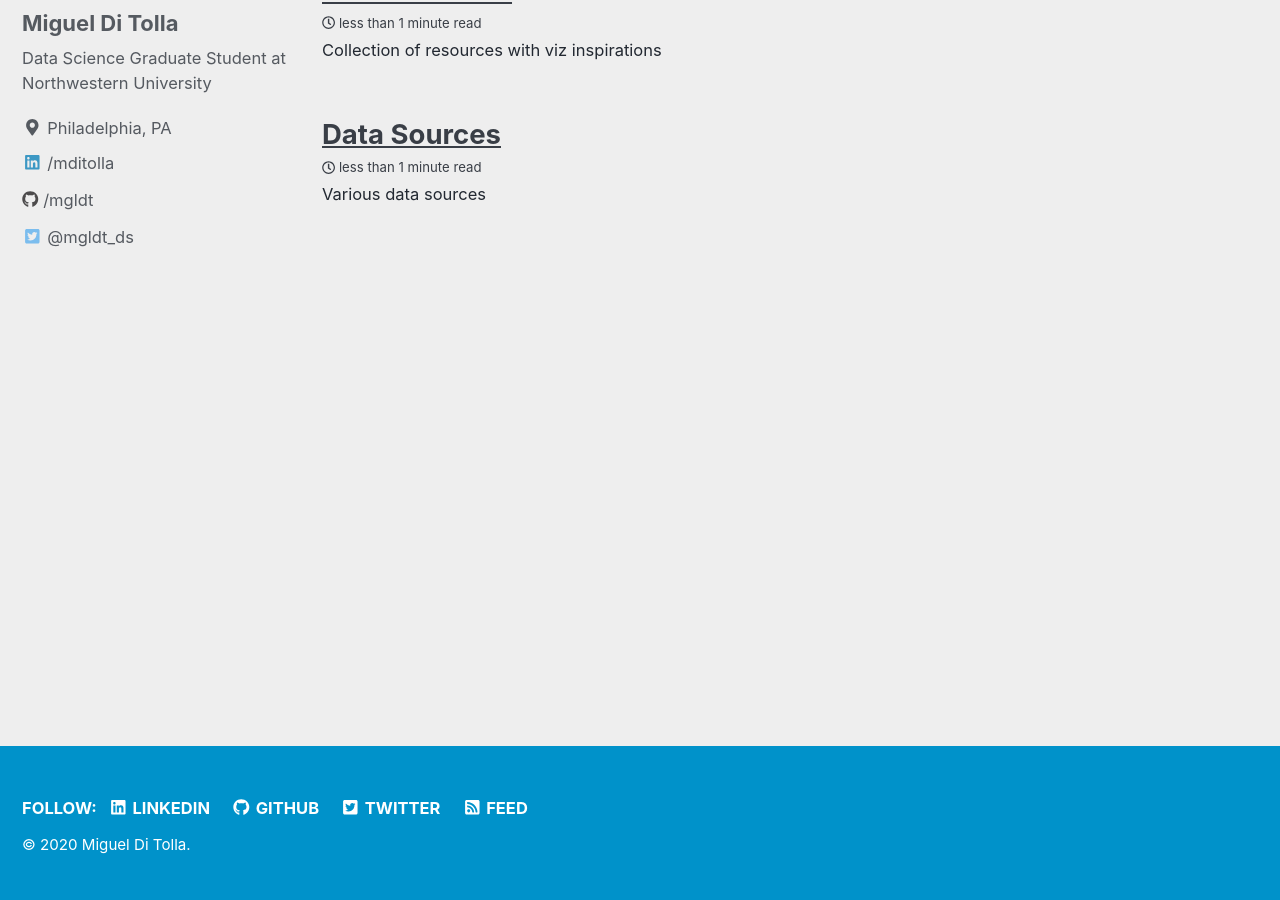
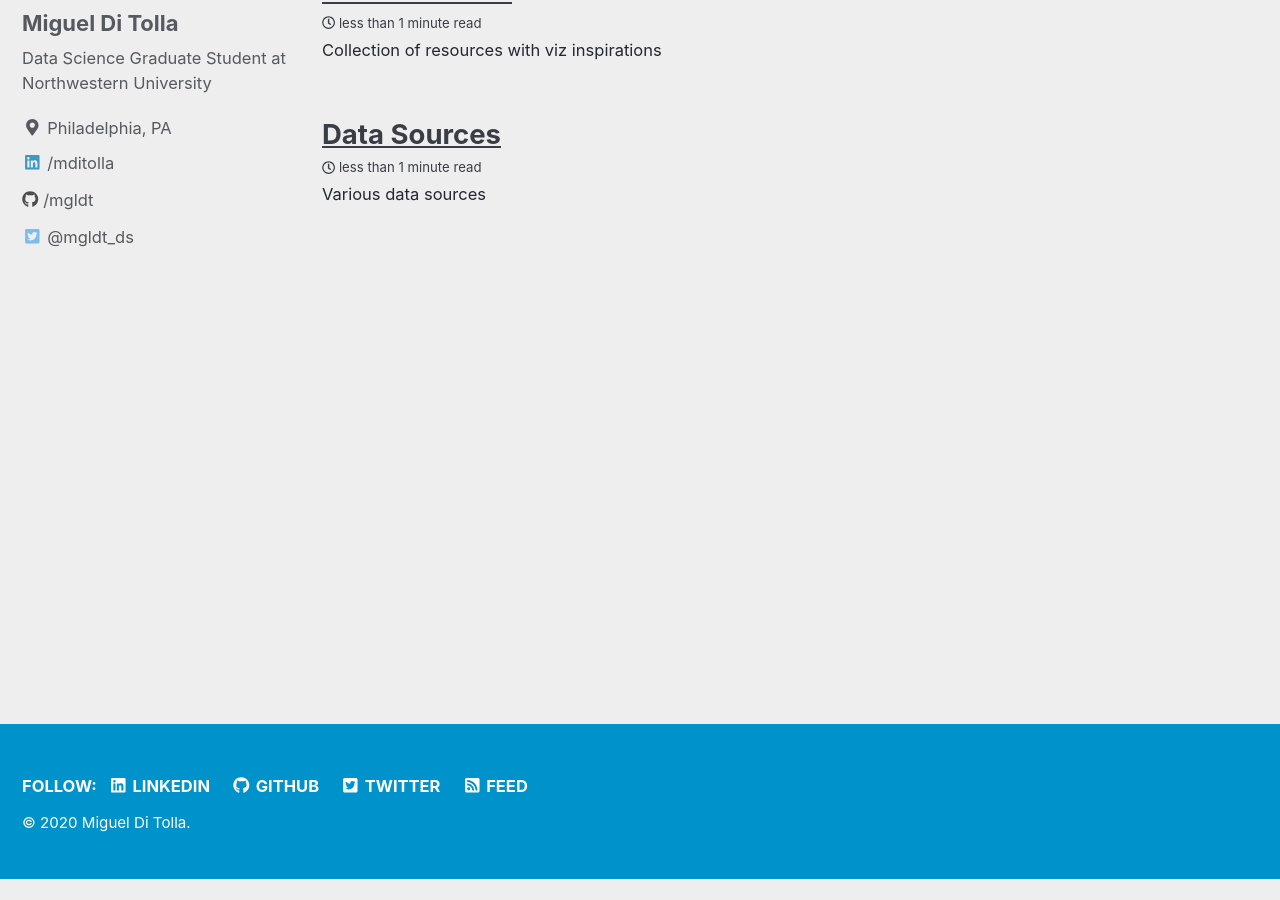
Before and after one commit to mgldt/mgldt.github.io, a Jekyll site: the page built from index.html, in a window 1280 px wide and 900 px high, scrolled down 231 px. Built offline with Jekyll 4.4.1, drawn with Linux system fonts in a browser that asks for light colours; cached includes are drawn as plain includes; the list of posts is cut into pages by our own code; after the commit the page ends 1109 px from its top, so only the background shows below that.

Commit message:
Update _footer.scss

```diff
--- a/_sass/minimal-mistakes/_footer.scss
+++ b/_sass/minimal-mistakes/_footer.scss
@@ -14,7 +14,7 @@
   bottom: 0;
   height: auto;
   /* sticky footer fix end */
-  margin-top: 3em; /* 3em default */
+  margin-top: 2em; /* 3em default */
   color: $muted-text-color;
   -webkit-animation: $intro-transition;
   animation: $intro-transition;
```
